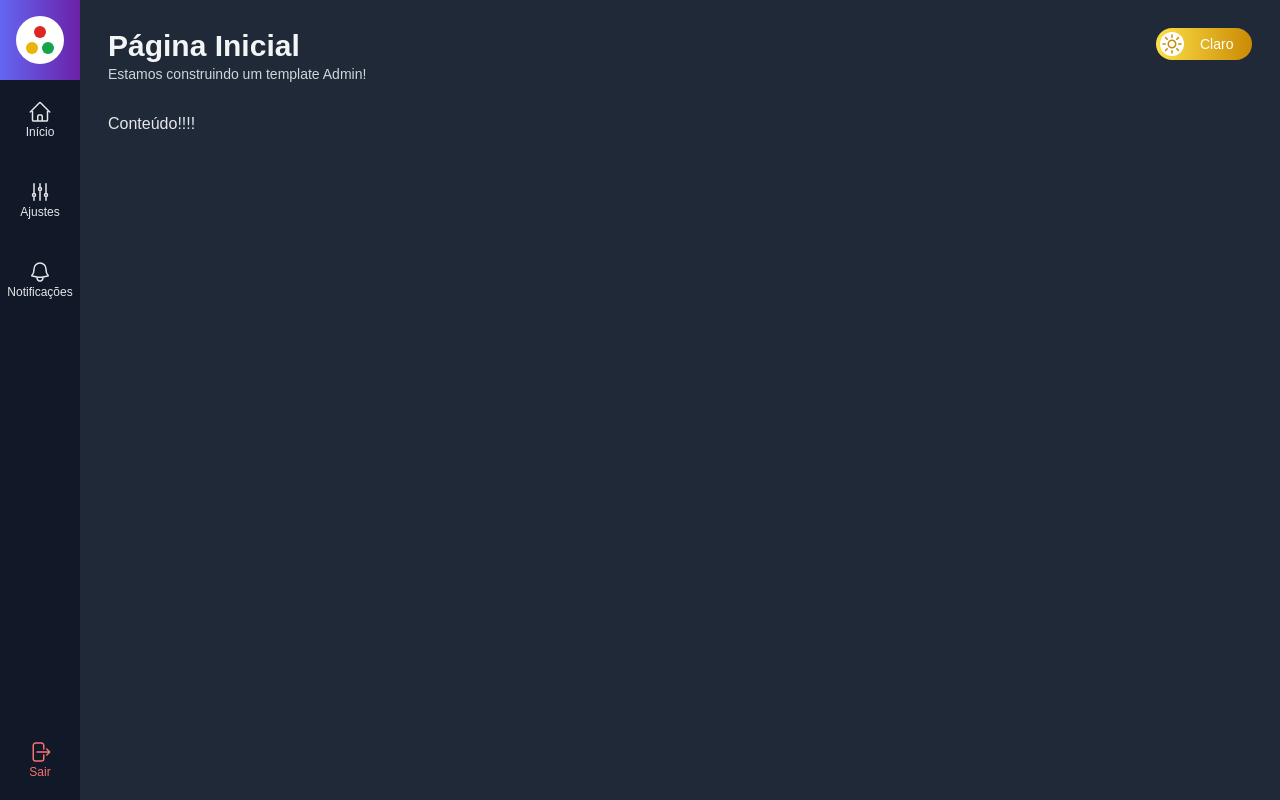
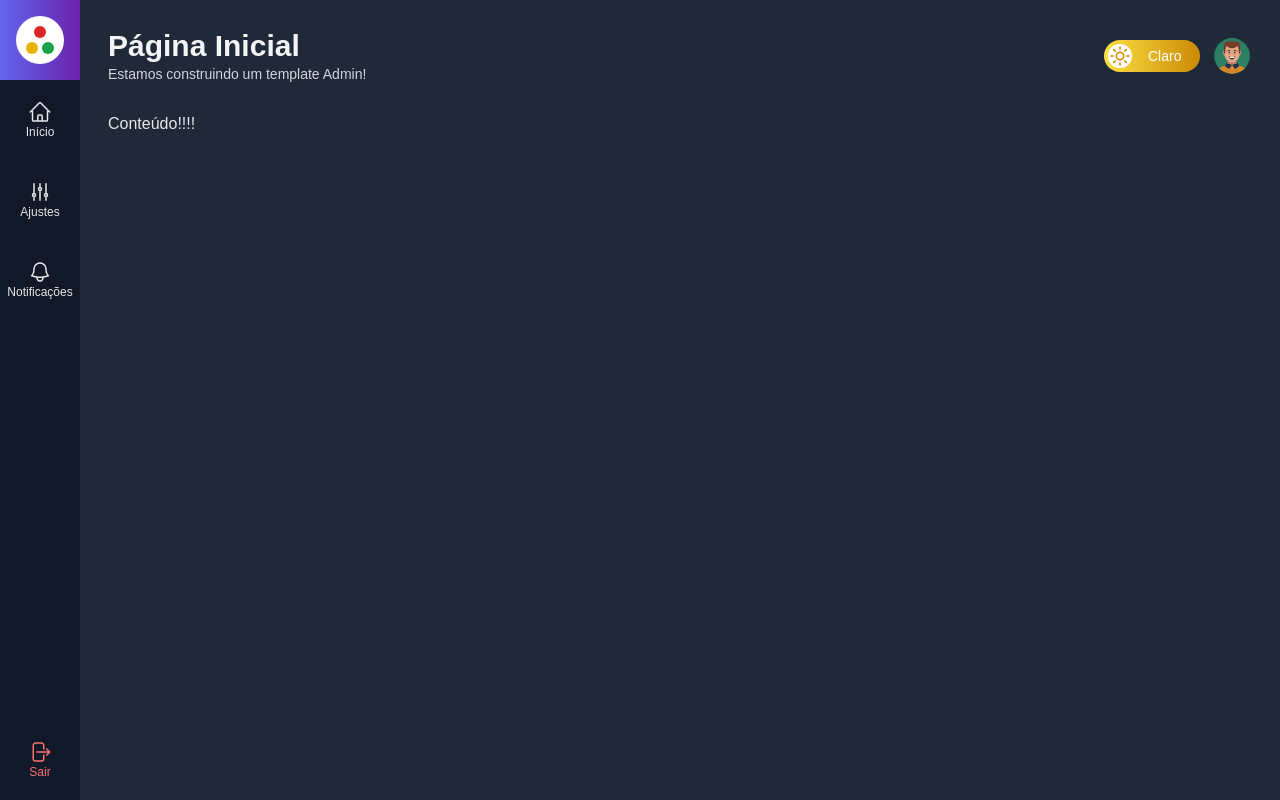
Before and after one commit to luucasor/admin-template, a Next.js app: page / in a window 1280 px wide. Built offline with nearby package versions, Linux system fonts and the light colour scheme; no server answers.

Commit message:
Construindo avatar do usuário e página de perfil

```diff
--- /dev/null
+++ b/src/components/template/AvatarUsuario.tsx
@@ -0,0 +1,23 @@
+import useAuth from "@/data/hook/useAuth";
+import Link from "next/link";
+
+interface AvatarUsuarioProps {
+    className?: string
+}
+
+export default function AvatarUsuario(props: AvatarUsuarioProps) {
+    const { usuario } = useAuth()
+    console.log("imagemURL:", usuario?.imagemUrl)
+    return (
+        <Link href="/perfil">
+            <img
+                src={usuario?.imagemUrl ?? '/images/avatar.svg'}
+                alt="Avatar do Usuário"
+                className={`
+                    h-10 w-10 rouded-full cursor-pointer
+                    ${props.className}
+                `}
+            />
+        </Link>
+    )
+}
--- a/src/components/template/Cabecalho.tsx
+++ b/src/components/template/Cabecalho.tsx
@@ -1,6 +1,7 @@
 import useAppData from "@/data/hook/useAppData"
 import BotaoAlternarTema from "./BotaoAlternarTema"
 import Titulo from "./Titulo"
+import AvatarUsuario from "./AvatarUsuario"
 
 interface CabecalhoPros {
     titulo: string
@@ -11,8 +12,9 @@
     return (
         <div className={`flex`}>
             <Titulo titulo={props.titulo} subtitulo={props.subtitulo}/>
-            <div className={`flex flex-grow justify-end`}>
+            <div className={`flex flex-grow justify-end items-center`}>
                 <BotaoAlternarTema tema={tema} alternarTema={alternarTema}/>
+                <AvatarUsuario className="ml-3"/>
             </div>
         </div>
     )
--- /dev/null
+++ b/src/pages/perfil.tsx
@@ -0,0 +1,10 @@
+import Layout from "@/components/template/Layout";
+
+export default function Perfil() {
+    return (
+        <Layout titulo="Perfil do Usuário"
+                subtitulo="Administre as suas informações de usuário!">
+            <h1>Perfil do Usuário</h1>
+        </Layout>
+    )
+}
```
Also changed, not shown: public/images/avatar.svg (added), public/images/loading.gif (added).
